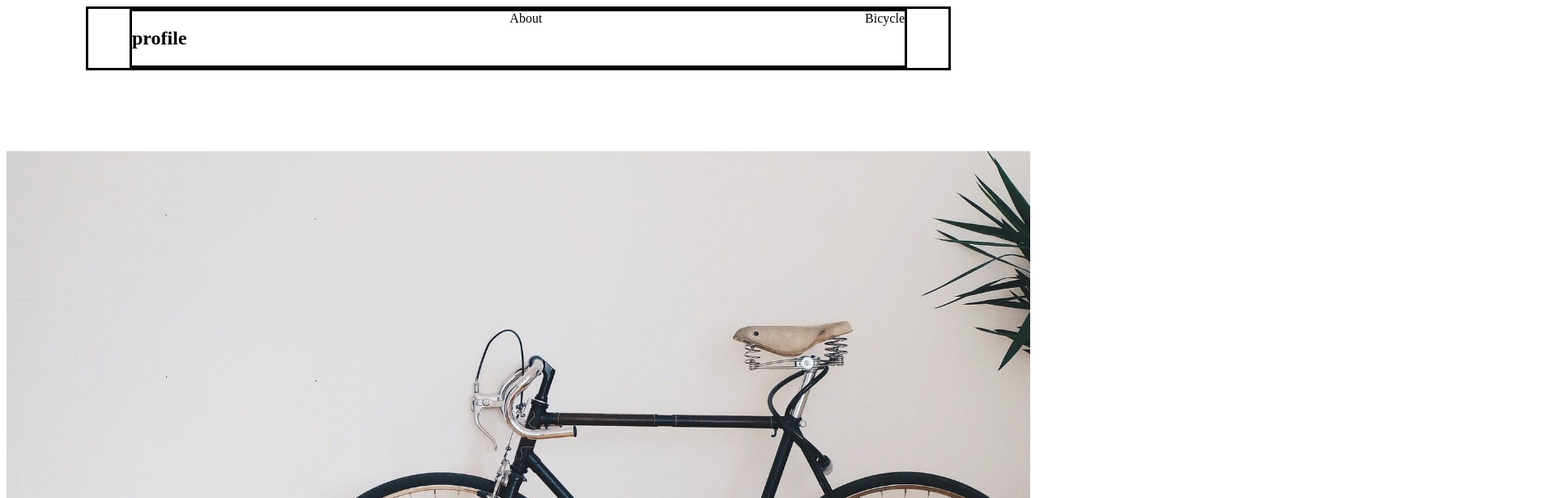
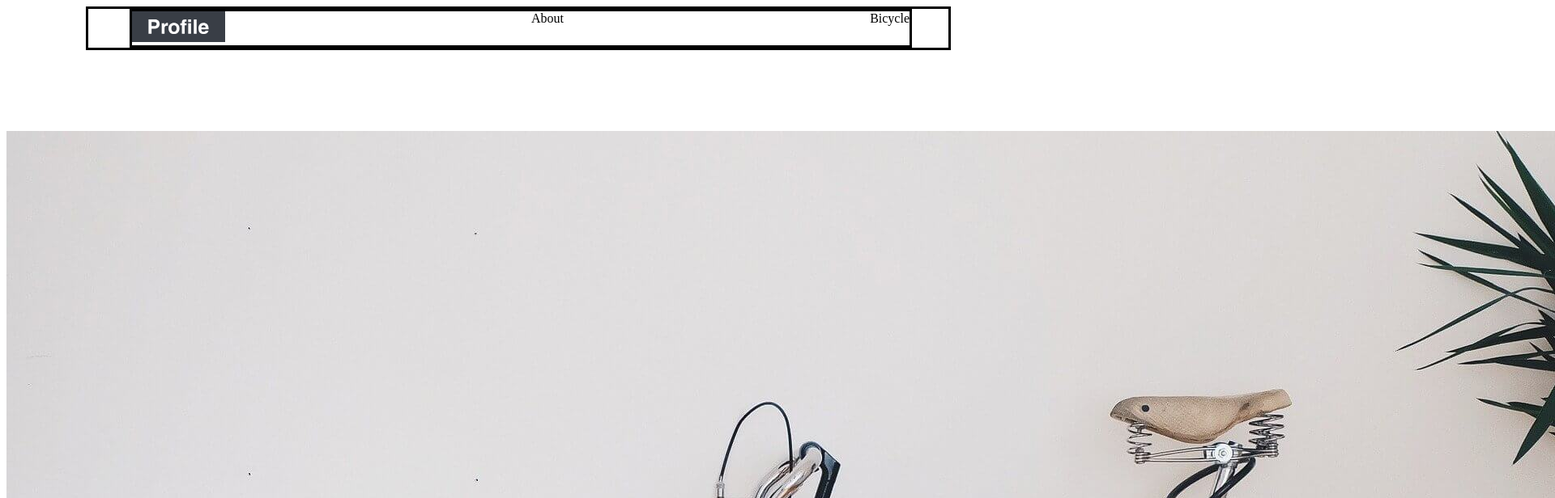
Before and after one commit to ShokoMatsuda/development_5, a plain HTML site: page index.html in a window 1280 px wide. Shown: the top 616 px of the page at 81% size, 1920 px wide, since content can reach past the window. Drawn offline with Linux system fonts and the light colour scheme.

Commit message:
ナビゲーションのcss実装中

```diff
--- a/index.html
+++ b/index.html
@@ -8,8 +8,8 @@
 </head>
 <body>
     <header id="header" class="wrapper">
-        <nav class="container">
-            <h1>profile</h1>
+    <nav class="container">
+            <div><img src="img/logo.svg" alt="ロゴ"></div>
             <div>About</div>
             <div>Bicycle</div>
         </nav>
--- a/style.css
+++ b/style.css
@@ -16,13 +16,20 @@ header {
     justify-content: space-between;
 }
 
-#header {
-    display: flex;
+nav img {
+    width: 115px;
 }
 
-img {
-    width: 100%;
-}
+/* #header {
+    display: flex;
+} */
+
+
+
+/* img {
+    width: 100vw;
+    height: 600px;
+} */
 
 li {
     list-style:none;
```
